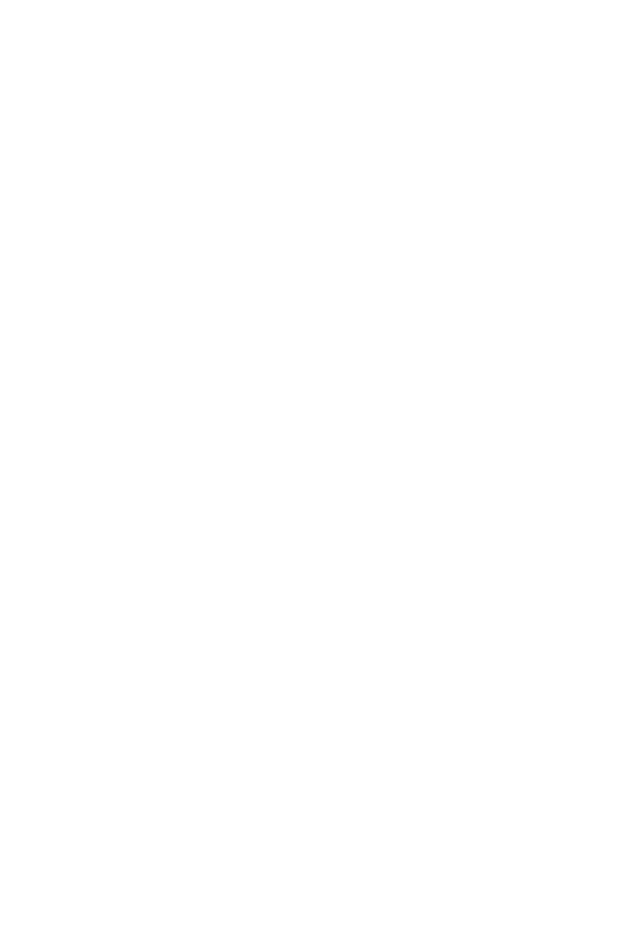
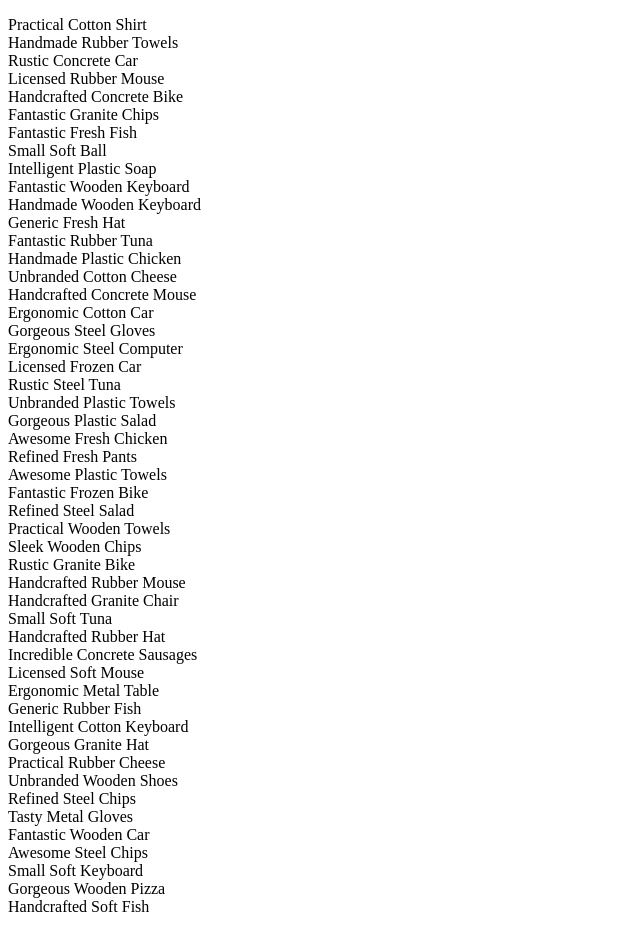
Before and after one commit to RafaZeero/udemy-microfrontend-react, a website built with webpack: page products/public/index.html in a window 1280 px wide. Shown: the whole page, without its empty margins (0-640 px from the left). Before the commit the page ends 800 px from the top, so only its background shows below. Built offline with nearby package versions, Linux system fonts and the light colour scheme.

Commit message:
testing products w/ DOM

```diff
--- a/products/public/index.html
+++ b/products/public/index.html
@@ -6,5 +6,9 @@
     <meta name="viewport" content="width=device-width, initial-scale=1.0" />
     <title>| Webpack |</title>
   </head>
-  <body></body>
+  <body>
+    <main>
+      <p class="products"></p>
+    </main>
+  </body>
 </html>
--- a/products/src/index.js
+++ b/products/src/index.js
@@ -2,9 +2,13 @@
 
 let products = ''
 
-for (let i = 0; i < 5; i++) {
+for (let i = 0; i < 50; i++) {
   const name = faker.commerce.productName()
   products += `<div>${name}</div>`
 }
 
+const showProducts = document.querySelector('.products')
+
+showProducts.innerHTML = products
+
 console.log(products)
```
